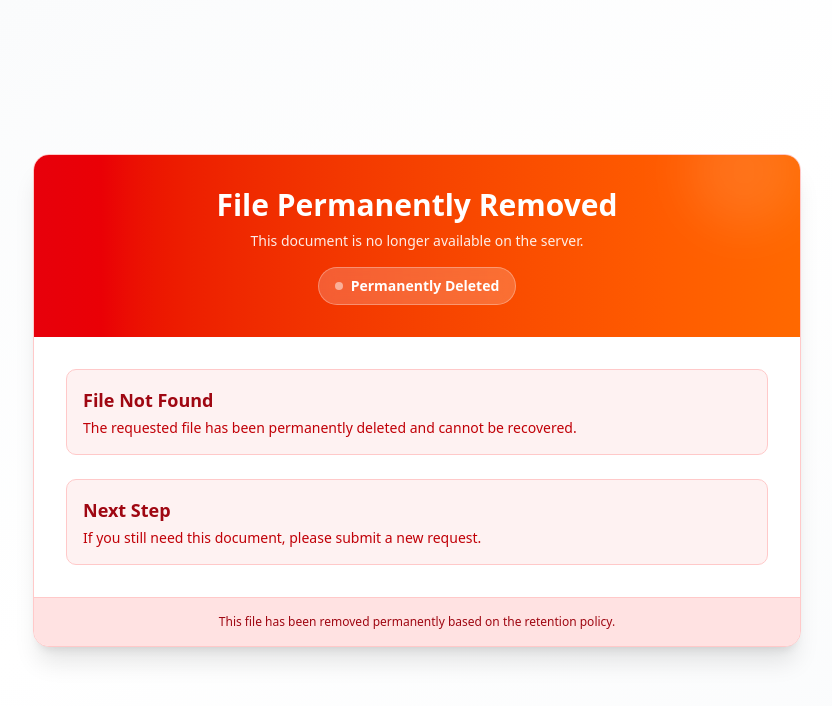
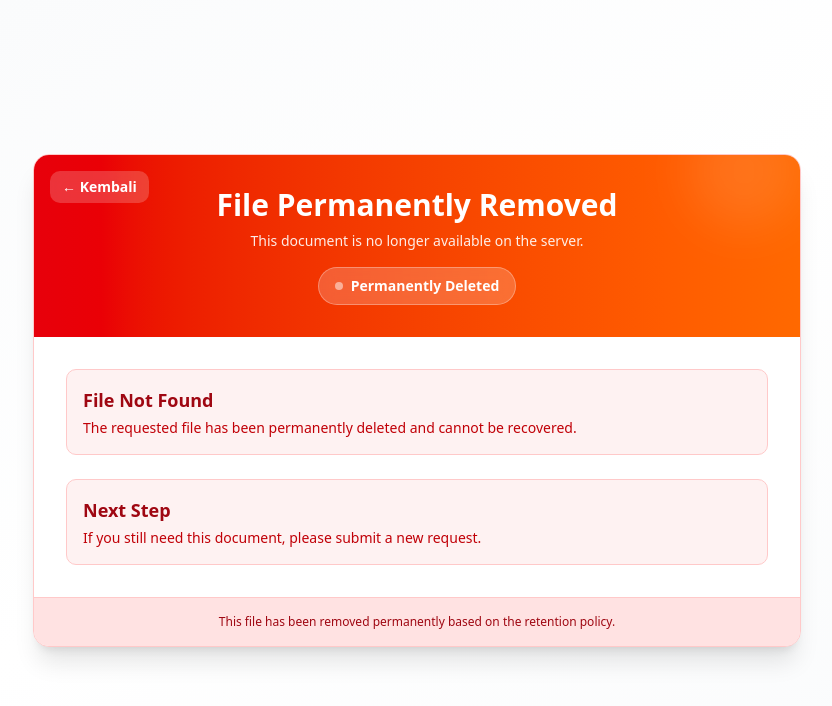
Before and after one commit to Christofer0/FTI-Service-frontend, a Vue app: page /file-deleted in a window 1280 px wide. Shown: the top 706 px of the page, without its empty margins (223-1055 px from the left). Built offline with nearby package versions, Linux system fonts and the light colour scheme; no server answers; what vue3-google-signin would draw is missing.

Commit message:
resolve expired ttd and file Deleted

```diff
--- a/src/views/dosen/HistoryDosen.vue
+++ b/src/views/dosen/HistoryDosen.vue
@@ -11,6 +11,7 @@ import {
   CheckCircle,
   FileCheck,
 } from "lucide-vue-next";
+import { router } from "@/routes";
 
 const baseUrl = import.meta.env.VITE_API_URL;
 
@@ -157,6 +158,25 @@ const getStatusLabel = (key: string) => {
     total: "Total Permohonan",
   };
   return labels[key] || key;
+};
+
+const openSignedFile = async (fileName: string) => {
+  try {
+    const url = `${baseUrl}/files/signed/${fileName}`;
+
+    const res = await fetch(url, { method: "HEAD" });
+
+    if (res.ok) {
+      // file masih ada → buka PDF
+      window.open(url, "_blank");
+      return;
+    }
+
+    // file hilang / expired
+    router.push({ name: "fileDeleted" });
+  } catch (err) {
+    router.push({ name: "fileDeleted" });
+  }
 };
 
 onMounted(async () => {
@@ -352,15 +372,15 @@ onMounted(async () => {
                       </span>
                     </td>
                     <td class="px-4 py-4 text-center">
-                      <a
+                      <Button
                         v-if="item?.file_signed_path"
-                        :href="`${baseUrl}/files/signed/${item.file_signed_path}`"
-                        target="_blank"
+                        @click="openSignedFile(item.file_signed_path)"
                         class="inline-flex items-center gap-2 px-3 py-2 bg-indigo-600 hover:bg-indigo-700 text-white text-xs font-semibold rounded-md transition-colors"
                       >
                         <FileText class="w-4 h-4" />
                         Lihat PDF
-                      </a>
+                      </Button>
+
                       <span v-else class="text-xs text-gray-500 font-medium">
                         Tidak Ada
                       </span>
--- a/src/views/verify/FileDeleted.vue
+++ b/src/views/verify/FileDeleted.vue
@@ -8,8 +8,16 @@
       >
         <!-- Header -->
         <div
-          class="bg-gradient-to-r from-red-600 to-orange-500 p-8 text-center text-white relative"
+          class="relative bg-gradient-to-r from-red-600 to-orange-500 p-8 text-center text-white"
         >
+          <!-- BUTTON KEMBALI -->
+          <button
+            @click="$router.back()"
+            class="absolute left-4 top-4 flex items-center gap-2 px-3 py-1.5 bg-white/20 hover:bg-white/30 backdrop-blur-sm text-white text-sm font-semibold rounded-lg transition"
+          >
+            ← Kembali
+          </button>
+
           <div
             class="absolute -top-10 right-0 w-28 h-28 bg-white/10 rounded-full blur-xl"
           ></div>
```
